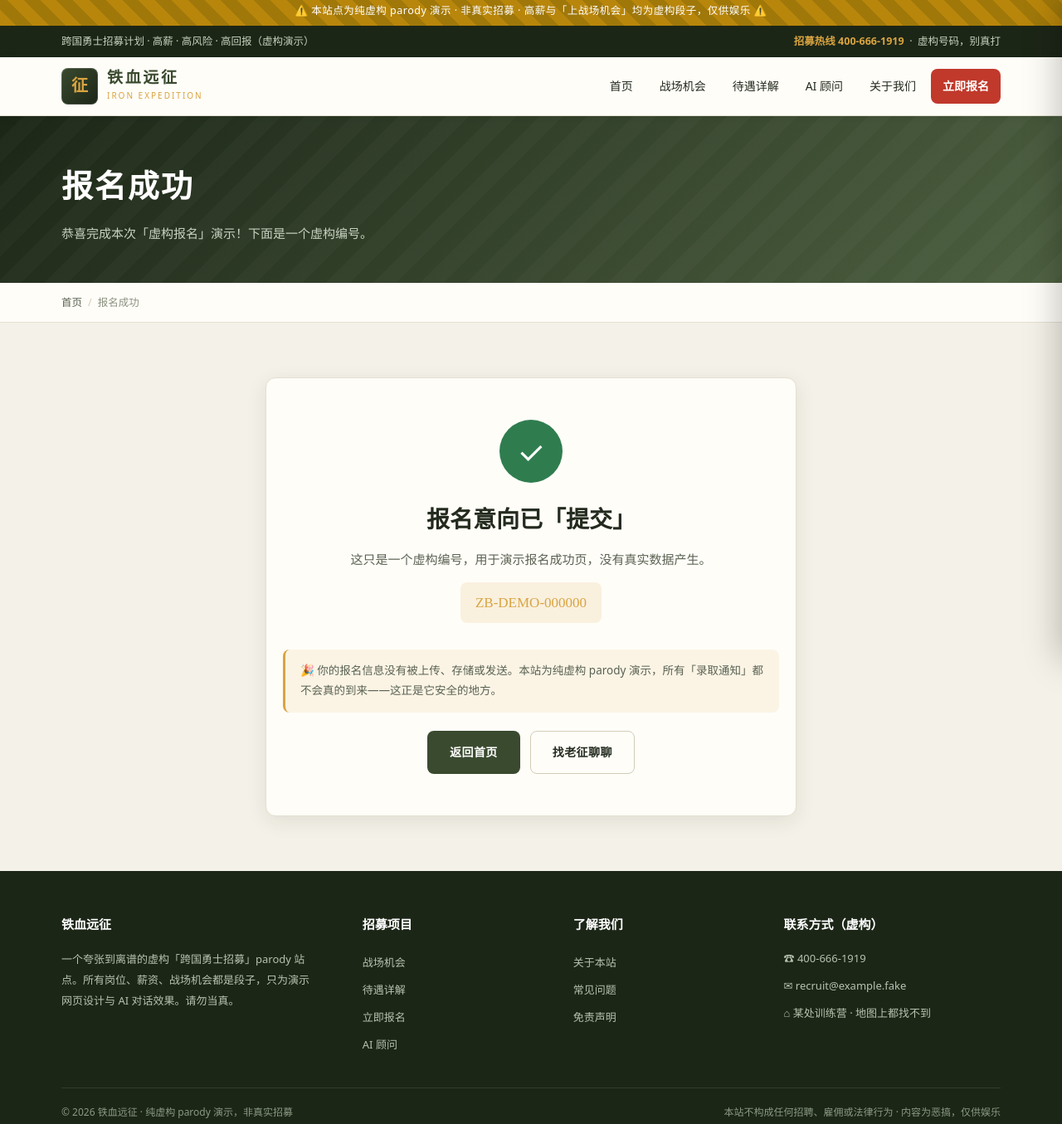
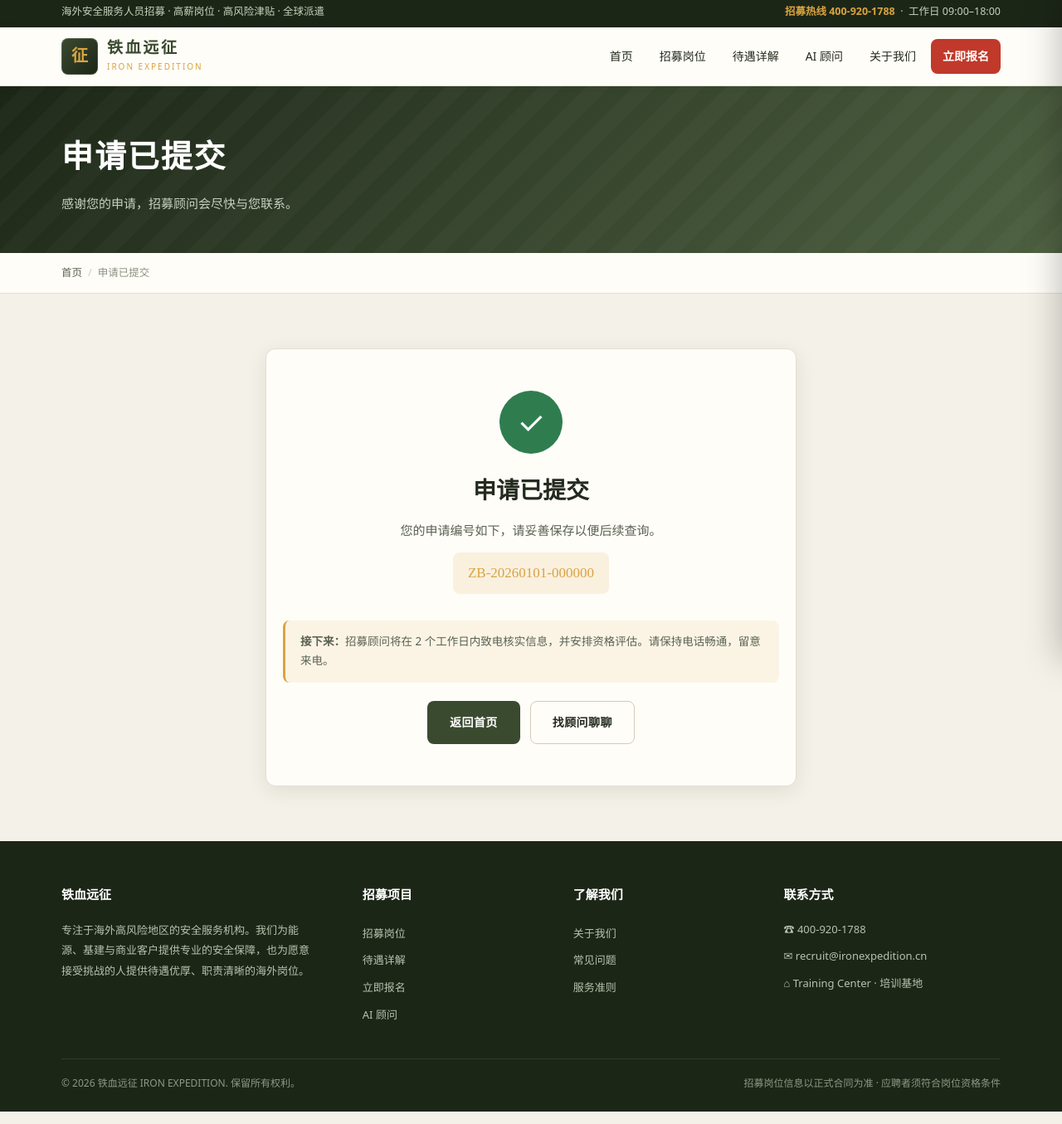
Before and after one commit to 1394641925/zhengbing, a plain HTML site: page success.html in a window 1280 px wide. Shown: the part 5-1360 px from the top of the page at 83% size. Drawn offline with Linux system fonts and the light colour scheme.

Commit message:
update success.html: professional recruitment copy + real photos

```diff
--- a/success.html
+++ b/success.html
@@ -2,47 +2,46 @@
 <html lang="zh-CN">
 <head>
 <meta charset="UTF-8"><meta name="viewport" content="width=device-width,initial-scale=1">
-<title>报名成功 — 铁血远征</title>
-<meta name="description" content="虚构报名成功页演示。">
+<title>申请已提交 — 铁血远征</title>
+<meta name="description" content="报名申请已提交，请保存申请编号，招募顾问将在两个工作日内与您联系。">
 <link rel="stylesheet" href="assets/style.css">
 </head>
 <body>
-<div class="fakebar">⚠️ 本站点为纯虚构 parody 演示 · 非真实招募 · 高薪与「上战场机会」均为虚构段子，仅供娱乐 ⚠️</div>
 <div class="topbar"><div class="wrap">
-  <span>跨国勇士招募计划 · 高薪 · 高风险 · 高回报（虚构演示）</span>
-  <span><b>招募热线 400-666-1919</b> &nbsp;·&nbsp; 虚构号码，别真打</span>
+  <span>海外安全服务人员招募 · 高薪岗位 · 高风险津贴 · 全球派遣</span>
+  <span><b>招募热线 400-920-1788</b> &nbsp;·&nbsp; 工作日 09:00–18:00</span>
 </div></div>
 <header class="sitehead"><div class="wrap">
   <a class="logo" href="index.html"><div class="mark">征</div><div class="txt"><b>铁血远征</b><span>IRON EXPEDITION</span></div></a>
-  <nav class="nav"><a href="index.html">首页</a><a href="jobs.html">战场机会</a><a href="benefits.html">待遇详解</a><a href="agent.html">AI 顾问</a><a href="about.html">关于我们</a><a href="enlist.html" class="nav-cta">立即报名</a></nav>
+  <nav class="nav"><a href="index.html">首页</a><a href="jobs.html">招募岗位</a><a href="benefits.html">待遇详解</a><a href="agent.html">AI 顾问</a><a href="about.html">关于我们</a><a href="enlist.html" class="nav-cta">立即报名</a></nav>
   <button class="burger" id="burger">☰ 菜单</button>
 </div></header>
 <div class="drawer-mask" id="drawerMask"></div>
 <aside class="drawer" id="drawer">
   <div class="dh"><b>铁血远征</b><button id="drawerClose">×</button></div>
-  <div class="dlist"><a href="index.html"><span class="ico">⌂</span>首页</a><a href="jobs.html"><span class="ico">⚔</span>战场机会</a><a href="benefits.html"><span class="ico">¥</span>待遇详解</a><a href="agent.html"><span class="ico">🤖</span>AI 顾问</a><a href="about.html"><span class="ico">✦</span>关于我们</a><a href="enlist.html"><span class="ico">»</span>立即报名</a></div>
-  <div class="df">24 小时招募热线 400-666-1919（虚构）<br>全年无休 · 本站为 parody 演示，非真实招募</div>
+  <div class="dlist"><a href="index.html"><span class="ico">⌂</span>首页</a><a href="jobs.html"><span class="ico">⚔</span>招募岗位</a><a href="benefits.html"><span class="ico">¥</span>待遇详解</a><a href="agent.html"><span class="ico">✦</span>AI 顾问</a><a href="about.html"><span class="ico">◈</span>关于我们</a><a href="enlist.html"><span class="ico">»</span>立即报名</a></div>
+  <div class="df">招募热线 400-920-1788<br>工作日 09:00–18:00 · 海外岗位咨询请留言</div>
 </aside>
 
-<div class="pagehead"><div class="wrap"><h1>报名成功</h1><p>恭喜完成本次「虚构报名」演示！下面是一个虚构编号。</p></div></div>
-<div class="crumb"><div class="wrap"><a href="index.html">首页</a><span>/</span>报名成功</div></div>
+<div class="pagehead"><div class="wrap"><h1>申请已提交</h1><p>感谢您的申请，招募顾问会尽快与您联系。</p></div></div>
+<div class="crumb"><div class="wrap"><a href="index.html">首页</a><span>/</span>申请已提交</div></div>
 
 <section><div class="wrap"><div class="card success" style="max-width:640px;margin:0 auto">
   <div class="check">✓</div>
-  <h2>报名意向已「提交」</h2>
-  <p style="color:var(--ink-2)">这只是一个虚构编号，用于演示报名成功页，没有真实数据产生。</p>
-  <div class="orderno" id="demoNo">ZB-DEMO-000000</div>
-  <div class="notice" style="text-align:left">🎉 你的报名信息没有被上传、存储或发送。本站为纯虚构 parody 演示，所有「录取通知」都不会真的到来——这正是它安全的地方。</div>
-  <div style="margin-top:22px;display:flex;gap:12px;justify-content:center;flex-wrap:wrap"><a href="index.html" class="btn btn-army">返回首页</a><a href="agent.html" class="btn btn-ghost">找老征聊聊</a></div>
+  <h2>申请已提交</h2>
+  <p style="color:var(--ink-2)">您的申请编号如下，请妥善保存以便后续查询。</p>
+  <div class="orderno" id="applyNo">ZB-20260101-000000</div>
+  <div class="notice" style="text-align:left"><b>接下来：</b>招募顾问将在 2 个工作日内致电核实信息，并安排资格评估。请保持电话畅通，留意来电。</div>
+  <div style="margin-top:22px;display:flex;gap:12px;justify-content:center;flex-wrap:wrap"><a href="index.html" class="btn btn-army">返回首页</a><a href="agent.html" class="btn btn-ghost">找顾问聊聊</a></div>
 </div></div></section>
 
 <footer class="sitefoot"><div class="wrap"><div class="grid">
-  <div class="brand"><h5>铁血远征</h5><p>一个夸张到离谱的虚构「跨国勇士招募」parody 站点。所有岗位、薪资、战场机会都是段子，只为演示网页设计与 AI 对话效果。请勿当真。</p></div>
-  <div><h5>招募项目</h5><a href="jobs.html">战场机会</a><a href="benefits.html">待遇详解</a><a href="enlist.html">立即报名</a><a href="agent.html">AI 顾问</a></div>
-  <div><h5>了解我们</h5><a href="about.html">关于本站</a><a href="about.html#faq">常见问题</a><a href="about.html">免责声明</a></div>
-  <div><h5>联系方式（虚构）</h5><div class="contact-line">☎ 400-666-1919</div><div class="contact-line">✉ recruit@example.fake</div><div class="contact-line">⌂ 某处训练营 · 地图上都找不到</div></div>
+  <div class="brand"><h5>铁血远征</h5><p>专注于海外高风险地区的安全服务机构。我们为能源、基建与商业客户提供专业的安全保障，也为愿意接受挑战的人提供待遇优厚、职责清晰的海外岗位。</p></div>
+  <div><h5>招募项目</h5><a href="jobs.html">招募岗位</a><a href="benefits.html">待遇详解</a><a href="enlist.html">立即报名</a><a href="agent.html">AI 顾问</a></div>
+  <div><h5>了解我们</h5><a href="about.html">关于我们</a><a href="about.html#faq">常见问题</a><a href="about.html">服务准则</a></div>
+  <div><h5>联系方式</h5><div class="contact-line">☎ 400-920-1788</div><div class="contact-line">✉ recruit@ironexpedition.cn</div><div class="contact-line">⌂  Training Center · 培训基地</div></div>
 </div>
-<div class="bottom"><span>© 2026 铁血远征 · 纯虚构 parody 演示，非真实招募</span><span>本站不构成任何招聘、雇佣或法律行为 · 内容为恶搞，仅供娱乐</span></div>
+<div class="bottom"><span>© 2026 铁血远征 IRON EXPEDITION. 保留所有权利。</span><span>招募岗位信息以正式合同为准 · 应聘者须符合岗位资格条件</span></div>
 </div></footer>
 <div id="toast" class="toast"></div>
 <script src="assets/data.js"></script><script src="assets/app.js"></script>
```
